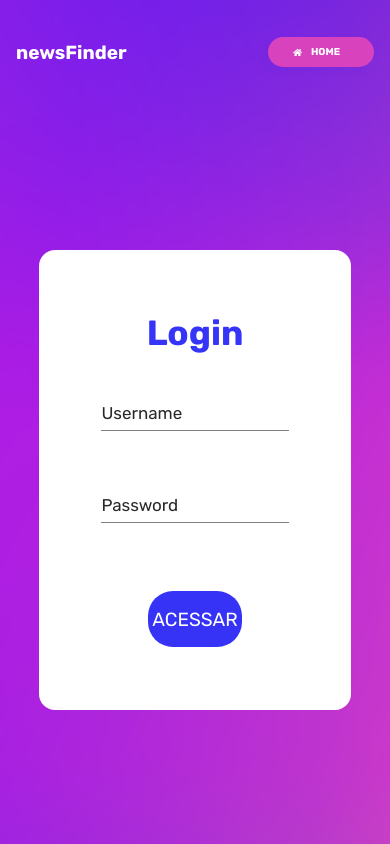
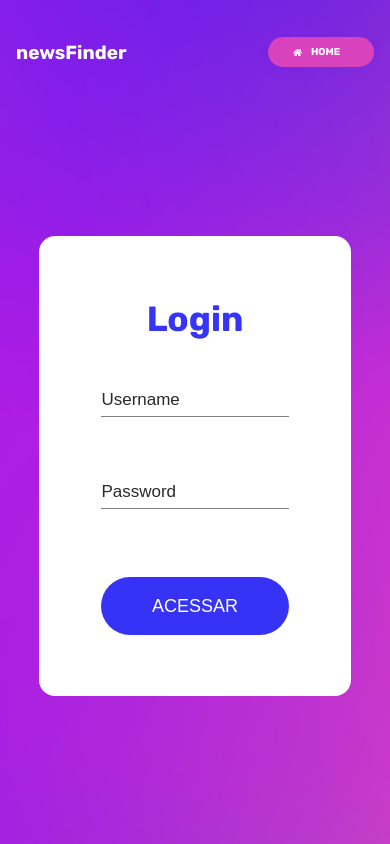
Before and after one commit to andre-rosatto/newtab-newsfinder, a React (Create React App) app: page /login in a window 390 px wide. Shown: the top 844 px of the page. Built offline with nearby package versions, Linux system fonts and the light colour scheme.

Commit message:
revisão

```diff
--- a/src/App.css
+++ b/src/App.css
@@ -4,41 +4,5 @@
 }
 
 .App {
-	text-align: center;
+	font-family: Rubik, Arial, Helvetica, sans-serif;
 }
-
-.App-logo {
-	height: 40vmin;
-	pointer-events: none;
-}
-
-@media (prefers-reduced-motion: no-preference) {
-	.App-logo {
-		animation: App-logo-spin infinite 20s linear;
-	}
-}
-
-.App-header {
-	background-color: #282c34;
-	min-height: 100vh;
-	display: flex;
-	flex-direction: column;
-	align-items: center;
-	justify-content: center;
-	font-size: calc(10px + 2vmin);
-	color: white;
-}
-
-.App-link {
-	color: #61dafb;
-}
-
-@keyframes App-logo-spin {
-	from {
-		transform: rotate(0deg);
-	}
-
-	to {
-		transform: rotate(360deg);
-	}
-}
--- a/src/components/LoginForm.jsx
+++ b/src/components/LoginForm.jsx
@@ -1,4 +1,4 @@
-import React, {useState} from "react";
+import React, { useState } from "react";
 import { useNavigate } from 'react-router-dom';
 import '../css/Login.css';
 import axios from "axios";
@@ -38,8 +38,6 @@ const LoginForm = () => {
 				}
 			});
 			const records = response.data.records;
-            console.log(records);
-
 			const isValidLogin = records.some(record => {
 				return record.fields.Email === username && record.fields.Senha === password;
 			});
--- a/src/components/MainAbout.jsx
+++ b/src/components/MainAbout.jsx
@@ -3,7 +3,7 @@ import { FaGithub } from "react-icons/fa";
 import { MdEmail } from "react-icons/md";
 import { FaLinkedin } from "react-icons/fa";
 import Ilustration from '../assets/about-illustration.svg'
-import { useFetch } from '../hooks/useFetch';
+import { useFetch } from '../utils/useFetch';
 
 function MainAbout() {
 	const url = `https://api.airtable.com/v0/app18hif6rR0tVAkT/`;
@@ -29,7 +29,7 @@ function MainAbout() {
 					{equip.map((value) => {
 						return (
 							<div className='members' key={value.id}>
-								<img src={value.fields.Imagem[0].url} />
+								<img src={value.fields.Imagem[0].url} alt='Imagem de perfil' />
 								<p>{value.fields.Nome}</p>
 								<p>
 									{value.fields.Descrição}
--- a/src/components/Navbar.jsx
+++ b/src/components/Navbar.jsx
@@ -18,7 +18,7 @@ const Navbar = ({ home, about, login, exit, onExitClick }) => {
 	}, []);
 
 	return (
-		<nav className={`navbar${window.scrollY > 130 ? ' fixed' : ''}`}>
+		<nav className={`navbar${fixed ? ' fixed' : ''}`}>
 			<h1><a href="/">newsFinder</a></h1>
 			<ul>
 				{home && <li>
--- a/src/components/Search.jsx
+++ b/src/components/Search.jsx
@@ -6,10 +6,10 @@ function Search() {
 	const [searchResults, setSearchResults] = useState([]);
 	const [offsets, setOffsets] = useState([]);
 	const [currentPage, setCurrentPage] = useState(0);
-	const [semMaisItens, setSemMaisItens] = useState(false);
+	const [noMoreItems, setNoMoreItems] = useState(false);
 
 	const getNextPage = () => {
-		if (!semMaisItens) {
+		if (!noMoreItems) {
 			if (currentPage === 0) {
 				// Primeira página
 				AirtableHandler.getSearches(
@@ -21,8 +21,8 @@ function Search() {
 						}
 
 						if (data.records.length === 0) {
-							setSemMaisItens(true);
-							console.log('semMaisItens atualizado:', semMaisItens);
+							setNoMoreItems(true);
+							console.log('semMaisItens atualizado:', noMoreItems);
 
 						}
 					},
@@ -40,8 +40,8 @@ function Search() {
 						} else {
 							if (data.records.length === 0) {
 								console.log(data.records.length);
-								setSemMaisItens(true);
-								console.log('semMaisItens atualizado:', semMaisItens);
+								setNoMoreItems(true);
+								console.log('semMaisItens atualizado:', noMoreItems);
 							}
 						}
 					},
@@ -55,7 +55,7 @@ function Search() {
 
 	//Ir para a próxima página
 	const handleNextPage = () => {
-		if (!semMaisItens && currentPage < offsets.length) {
+		if (!noMoreItems && currentPage < offsets.length) {
 			setCurrentPage(currentPage + 1);
 		}
 	};
@@ -70,6 +70,7 @@ function Search() {
 
 	useEffect(() => {
 		getNextPage();
+		// eslint-disable-next-line
 	}, [currentPage]); // Atualiza os dados sempre que a página atual muda
 
 	return (
@@ -96,7 +97,7 @@ function Search() {
 				</table>
 				<div className="btPages">
 					<button onClick={handlePreviousPage} disabled={currentPage === 0}>&#60;</button>
-					<button onClick={handleNextPage} disabled={semMaisItens === true}>&#62;</button>
+					<button onClick={handleNextPage} disabled={noMoreItems === true}>&#62;</button>
 				</div>
 			</div>
 
--- a/src/css/login.css
+++ b/src/css/login.css
@@ -1,7 +1,6 @@
 * {
 	margin: 0;
 	padding: 0;
-	font-family: Rubik;
 }
 
 .login .main {
@@ -9,7 +8,7 @@
 	width: 100%;
 	height: 1081px;
 	position: relative;
-	padding-top: 250px;
+	padding-top: 236px;
 }
 
 .login .loginBox {
@@ -75,10 +74,10 @@
 }
 
 .login .buttonForm {
-	width: 50%;
+	width: 205px;
 	height: 56px;
 	border: none;
-	border-radius: 25px;
+	border-radius: 50px;
 	background-color: #3633F7;
 	color: #ffffff;
 	font-size: 19px;
@@ -146,15 +145,15 @@
 		padding-bottom: 68px;
 	}
 
-	.buttonForm {
-		width: 90%;
+	.login .buttonForm {
+		width: 213px;
 		height: 58px;
 		font-size: 18px;
 	}
 }
 
 @media screen and (max-width: 450px) {
-	.loginHeader {
+	.login .loginHeader {
 		gap: 20%;
 	}
 }
```
Also changed, not shown: src/utils/useFetch.jsx (renamed from src/hooks/useFetch.jsx). Lines whose indentation alone changed are shown as unchanged.
